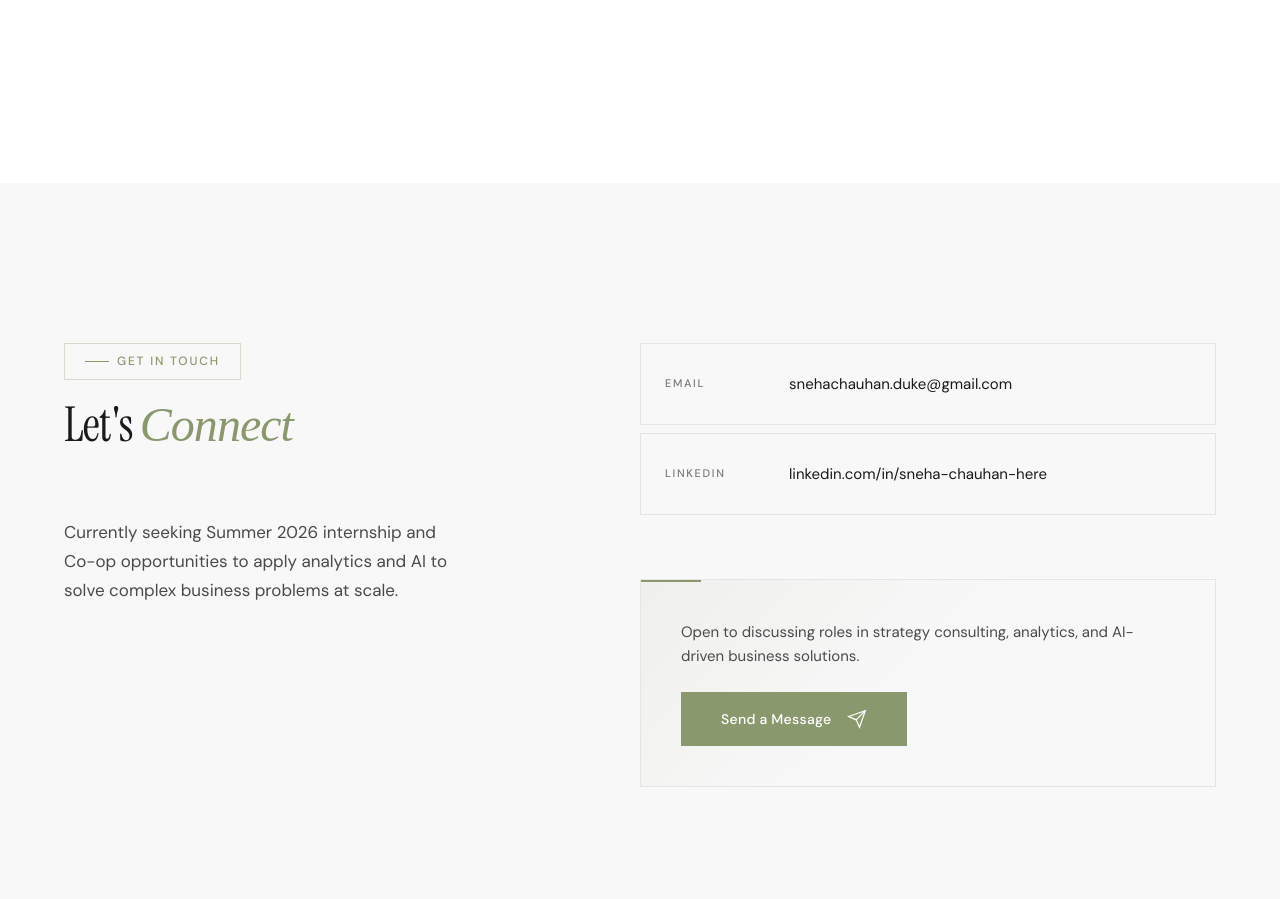
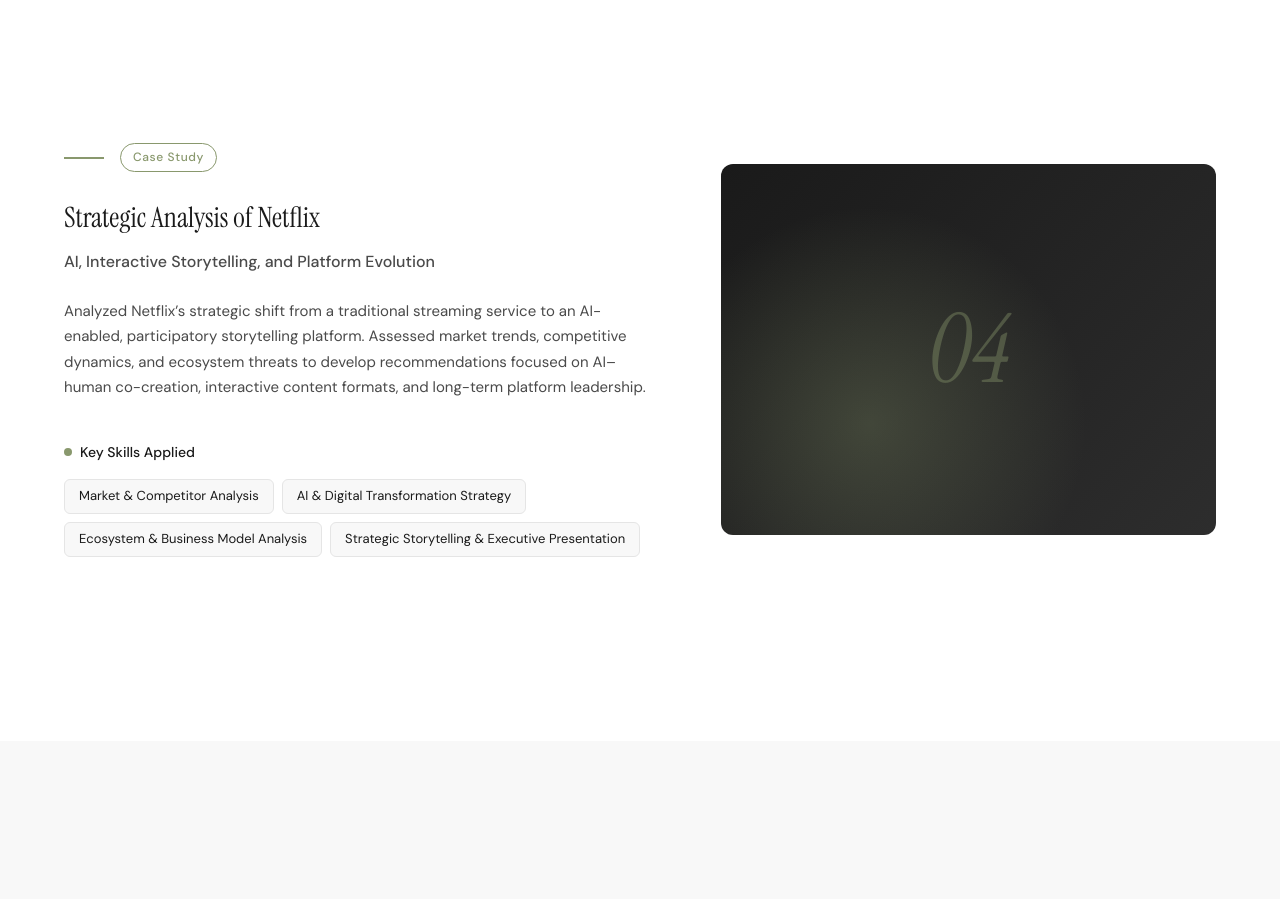
Before and after one commit to snehachauhanduke/snehachauhanduke.github.io, a React (Vite) app: page / in a window 1280 px wide. Shown: the part 5837-6736 px from the top of the page. Built offline with nearby package versions, Linux system fonts and the light colour scheme.

Commit message:
Added Netflix project

```diff
--- a/src/components/Projects.tsx
+++ b/src/components/Projects.tsx
@@ -39,6 +39,16 @@
       description:
         'Analyzed Eli Lilly’s competitive position within the global pharmaceutical ecosystem, focusing on AI-led drug development, regulatory challenges, and affordability. Delivered strategic recommendations to support innovation, efficiency, and long-term growth',
       skills: ['Competitive Strategy', 'Industry & Market Analysis', 'AI & Innovation Strategy', 'STEEP Analysis'],
+      period: 'Aug 2025 – Dec 2025',
+      tag: 'Case Study',
+      presentationUrl: '',
+    },
+    {
+      title: 'Strategic Analysis of Netflix',
+      subtitle: 'AI, Interactive Storytelling, and Platform Evolution',
+      description:
+        'Analyzed Netflix’s strategic shift from a traditional streaming service to an AI-enabled, participatory storytelling platform. Assessed market trends, competitive dynamics, and ecosystem threats to develop recommendations focused on AI–human co-creation, interactive content formats, and long-term platform leadership.',
+      skills: ['Market & Competitor Analysis', 'AI & Digital Transformation Strategy', 'Ecosystem & Business Model Analysis', 'Strategic Storytelling & Executive Presentation'],
       period: 'Aug 2025 – Dec 2025',
       tag: 'Case Study',
       presentationUrl: '',
```
